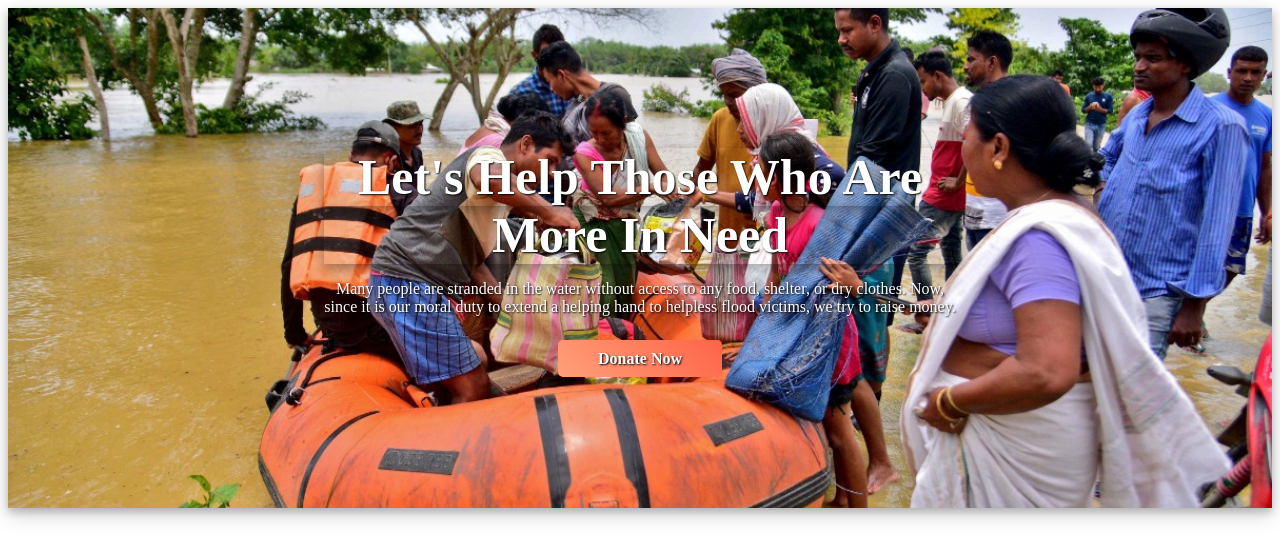
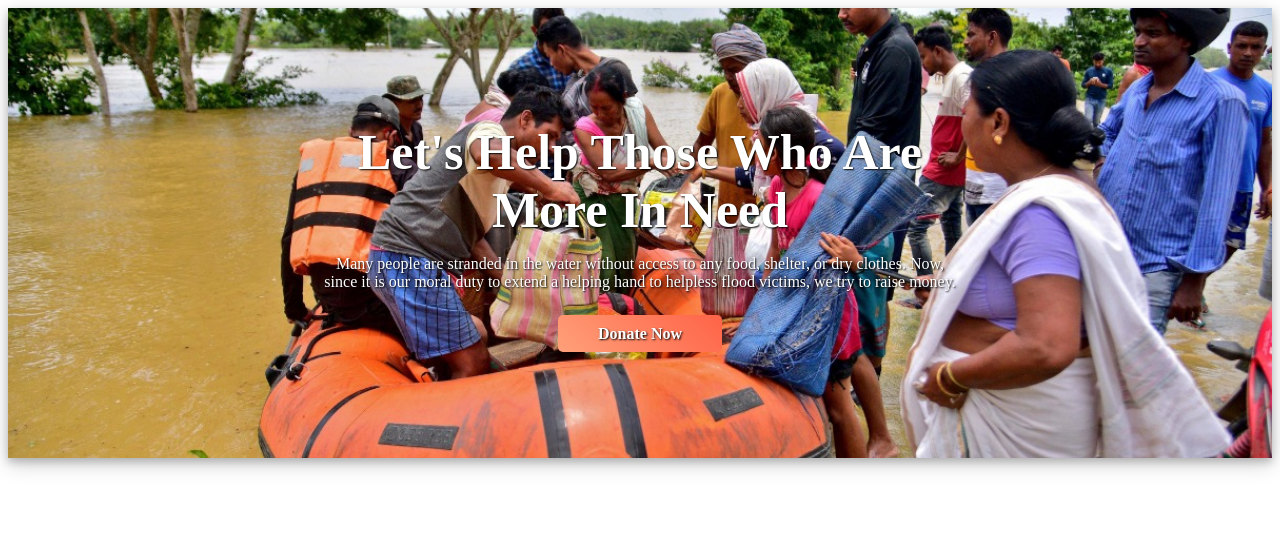
Before and after one commit to Imrantipu/donate-online, a plain HTML site: page index.html in a window 1280 px wide. Drawn offline with Linux system fonts and the light colour scheme.

Commit message:
first block done

```diff
--- a/style.css
+++ b/style.css
@@ -6,8 +6,8 @@ body {
 }
 
 .donate-now {
-    background-image: url("/images/donation5.jpg");
-    height: 500px;
+    background-image: url("./images/donation5.jpg");
+    height: 450px;
     background-position: center;
     background-repeat: no-repeat;
     background-size: cover;
@@ -34,7 +34,7 @@ h1 {
     padding: 0px;
     color: white;
     text-shadow: 1px 1px 2px #000000;
-    box-shadow: 0 4px 8px 0 rgba(0, 0, 0, 0.2), 0 6px 20px 0 rgba(0, 0, 0, 0.19);
+
 }
 
 .anchor-button {
```
